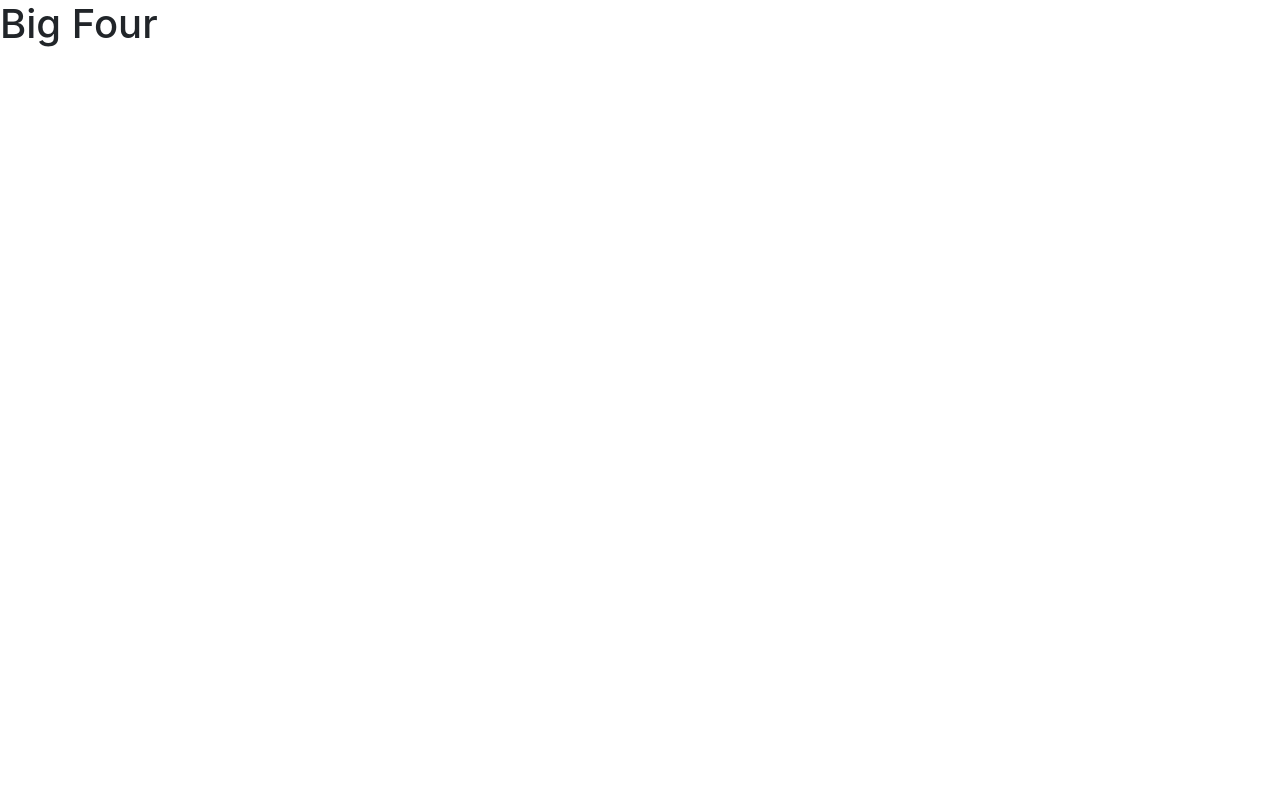
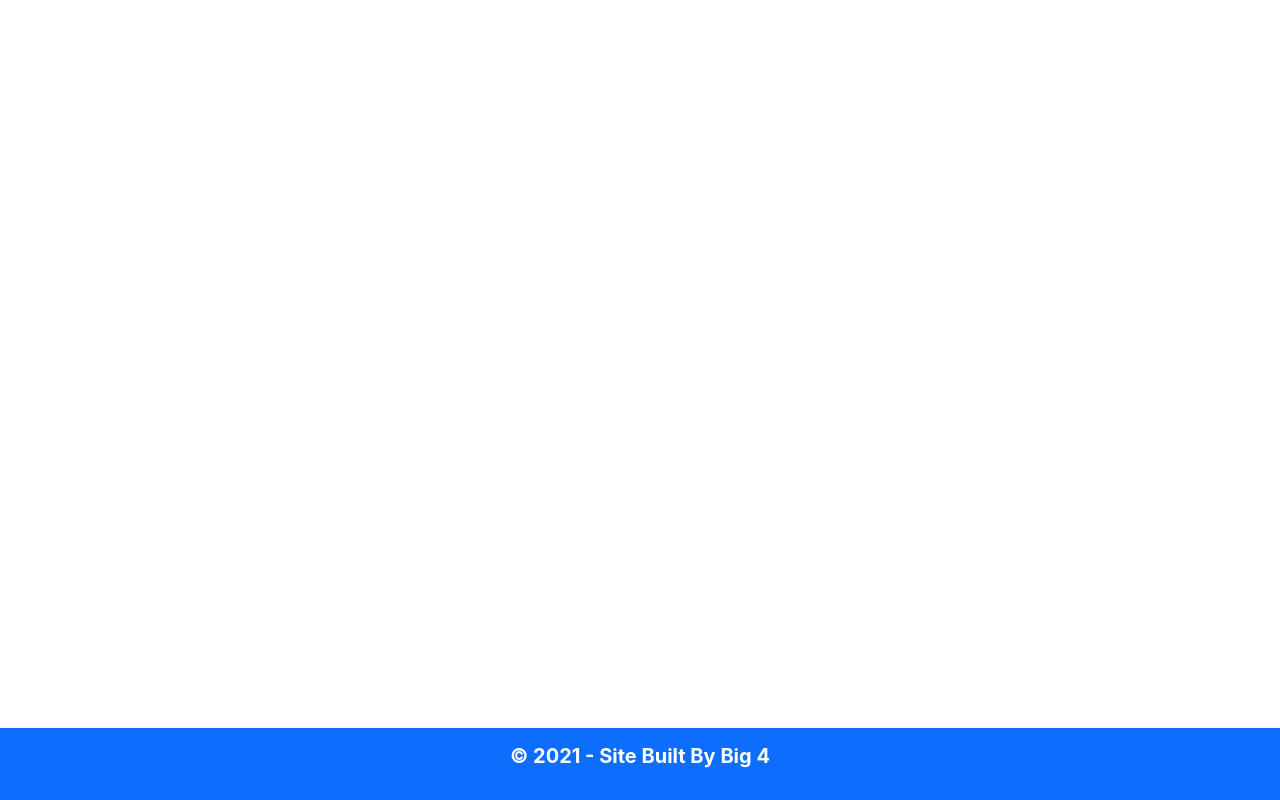
Before and after one commit to filipsari/Interview-Reports, a React (Create React App) app: page / in a window 1280 px wide. Built offline with nearby package versions, Linux system fonts and the light colour scheme.

Commit message:
create footer

```diff
--- a/src/App.js
+++ b/src/App.js
@@ -1,8 +1,12 @@
-import React, { Fragment } from "react";
+import React from "react";
+import Footer from "./Components/Footer/Footer";
 import "./App.css";
 
 function App() {
-  return <h1> Big Four </h1>;
+  return (
+    <Footer />
+  )
+
 }
 
 export default App;
--- /dev/null
+++ b/src/Components/Footer/Footer.css
@@ -0,0 +1,12 @@
+.footer {
+  position: fixed;
+  width: 100%;
+  left: 0;
+  bottom: 0;
+  color: white;
+  text-align: center;
+  background-color: rgb(13,110,253);
+  padding: 1%;
+  font-size: 20px;
+  font-weight: bold;
+}
--- a/src/Components/Footer/Footer.jsx
+++ b/src/Components/Footer/Footer.jsx
@@ -0,0 +1,12 @@
+import React from "react";
+import "./Footer.css";
+
+function Footer() {
+  return (
+    <div class="footer">
+      <p>© 2021 - Site Built By Big 4</p>
+    </div>
+  );
+}
+
+export default Footer;
```
